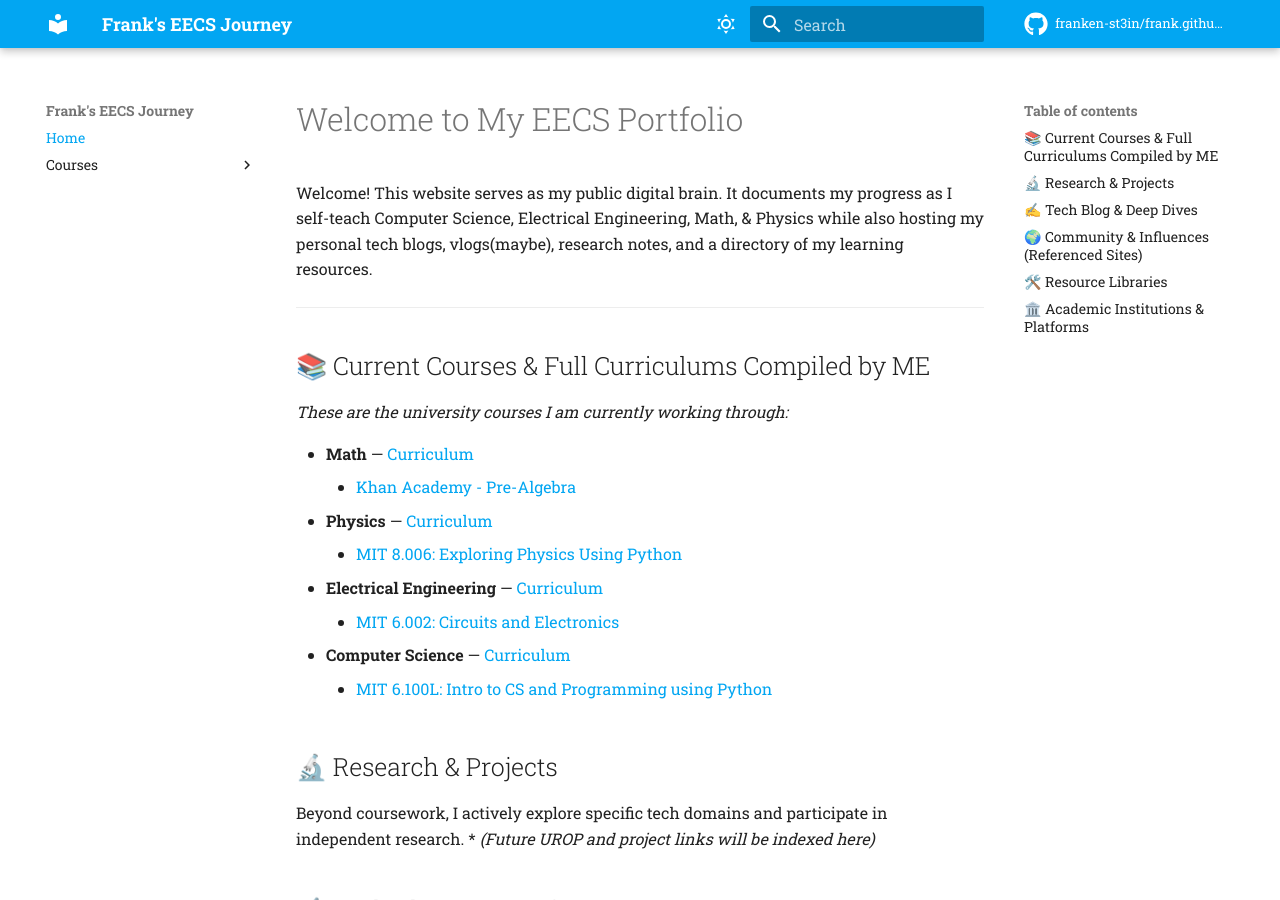
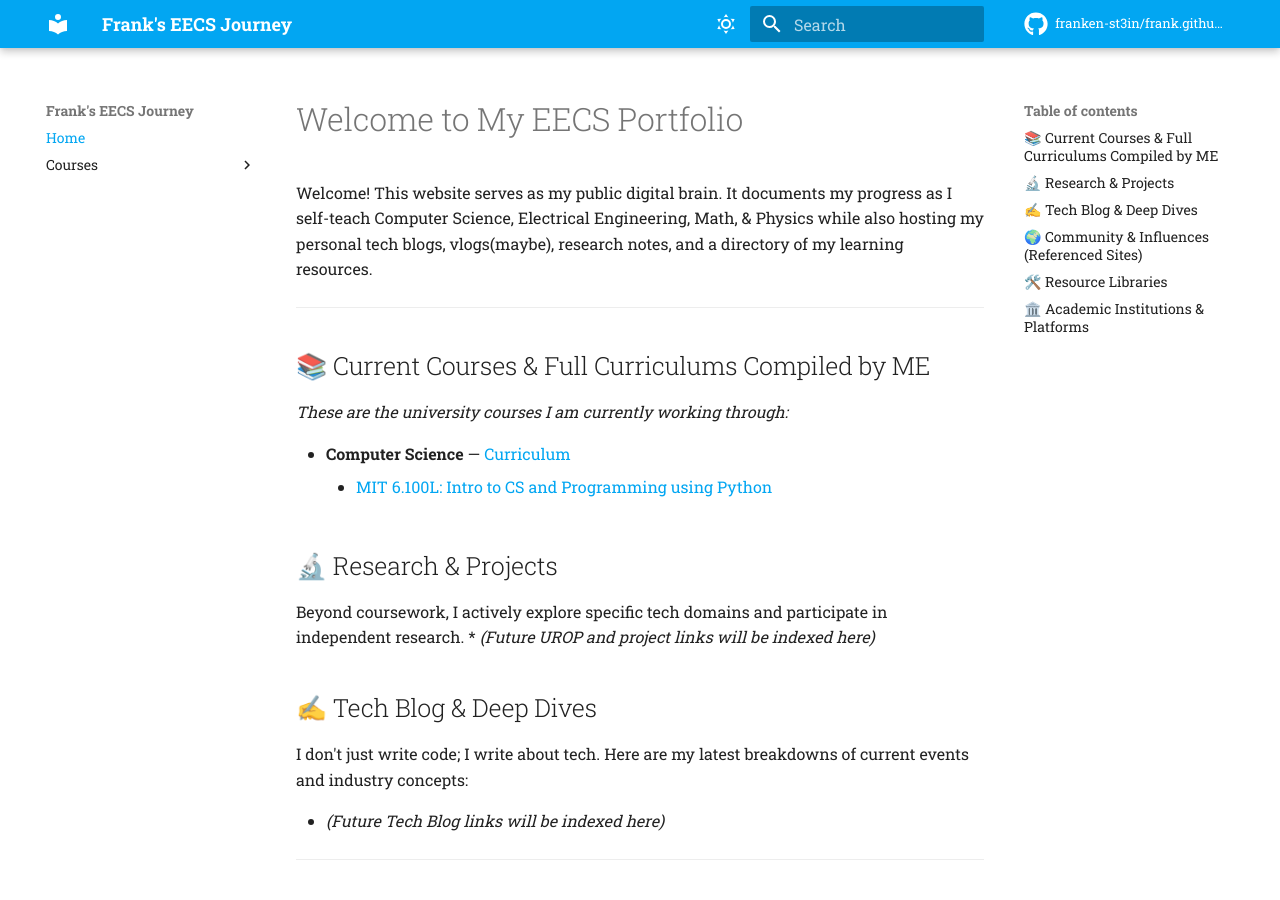
Before and after one commit to franken-st3in/frank.github.io, an MkDocs documentation site: the page built from docs/index.md, in a window 1280 px wide and 900 px high. Built offline with MkDocs 1.6.1 and Material for MkDocs 9.7.7, drawn with Linux system fonts in a browser that asks for light colours; comment, search, counter and statistics services are not loaded.

Commit message:
Update current courses section in index.md
Removed course listings for Math, Physics, and Electrical Engineering.

```diff
--- a/docs/index.md
+++ b/docs/index.md
@@ -8,12 +8,6 @@ Welcome! This website serves as my public digital brain. It documents my progres
 
 *These are the university courses I am currently working through:*
 
-* **Math** — [Curriculum](https://docs.google.com/document/d/1smE3licMGXM4-GCKCJn0YW2eHHsWNRFu0ZxKaUnDHC4/edit?usp=sharing)
-    * [Khan Academy - Pre-Algebra](pre-algebra.md)
-* **Physics** — [Curriculum](https://docs.google.com/document/d/1KMRp3mXtmot_eRaXWCvwlmsU74myLXbtSuCudwygzDA/edit?usp=sharing)
-    * [MIT 8.006: Exploring Physics Using Python](8-006.md)
-* **Electrical Engineering** — [Curriculum](https://docs.google.com/document/d/1rwCdXc2FVdIXRsnyKKDUXA65T-FGdpgHotvO0f2VokE/edit?usp=sharing)
-    * [MIT 6.002: Circuits and Electronics](6-002.md)
 * **Computer Science** — [Curriculum](https://docs.google.com/document/d/1ttIbrxGfIvuR635CbM_KxRH74Sqab-k9ZyMnBaKZ4BI/edit?usp=sharing)
     * [MIT 6.100L: Intro to CS and Programming using Python](6-100L.md)
 
```
